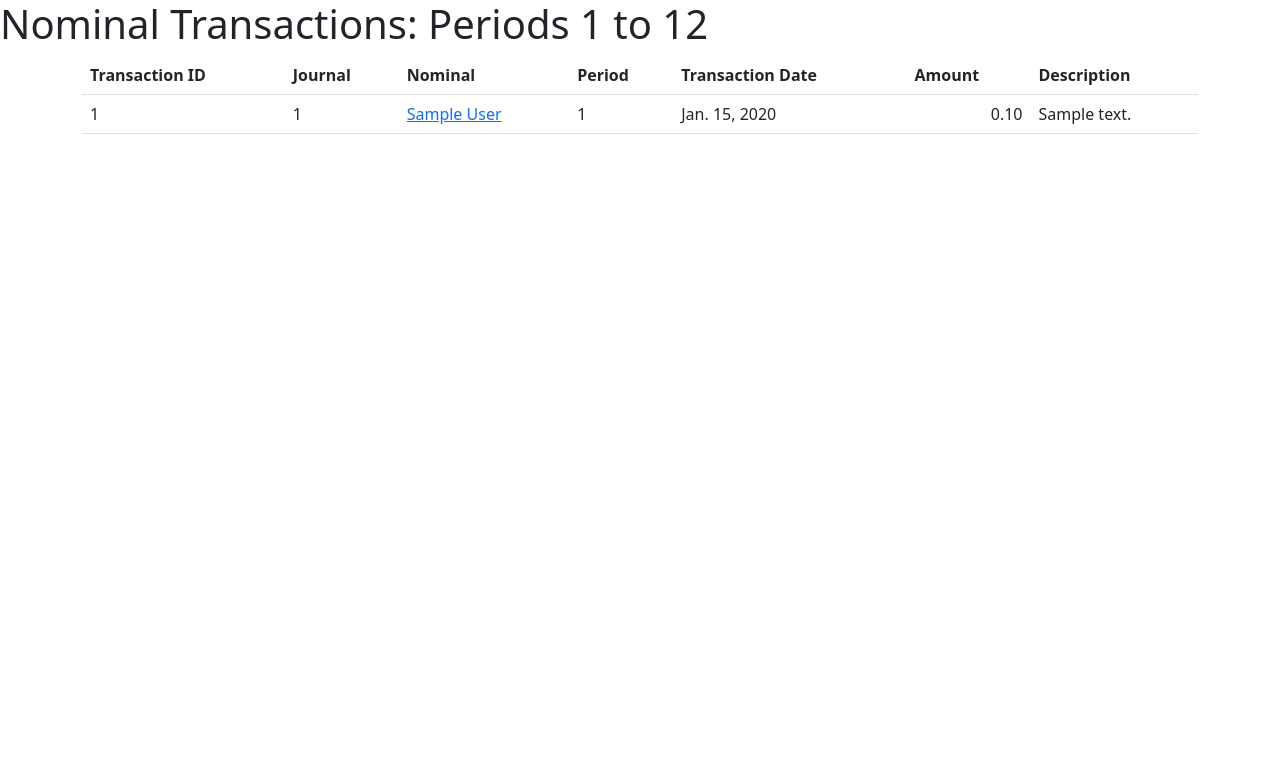
After one commit to HaeckelK/bookkeeping, a Django app: page /nominal_transactions/ in a window 1280 px wide. The commit adds this page. Shown: the top 783 px of the page. Run offline with Django 3.2, Linux system fonts and the light colour scheme; tables that the repository leaves empty hold one stand-in row (values such as "Sample post").

Commit message:
Front nominal transactions (#33)
* feat: add NominalTransactions model

* feat: rename nominal transactions

* feat: export nominal transactions to django format

* feat: /nominal_transactions list all

* feat: /nominal_transctions nominals and period filters

* feat: /nominal_transactions/ if no nominals supplied use all nominals

* feat: next button to loop over nominal accounts

* feat: previous button to loop over nominal accounts

* feat: display period range on nominal transactions

* feat: use nominal in nominal_transactions to link to filtered nominal view

Co-authored-by: HaeckelK <haeckelk.github@gmail.com>

```diff
--- a/accounts/accounts/urls.py
+++ b/accounts/accounts/urls.py
@@ -21,4 +21,5 @@ from dashboards import views
 urlpatterns = [
     path('admin/', admin.site.urls),
     path('trial_balance/', views.trial_balance),
+    path('nominal_transactions/', views.nominal_transactions),
 ]
--- a/accounts/dashboards/admin.py
+++ b/accounts/dashboards/admin.py
@@ -1,8 +1,9 @@
 from django.contrib import admin
 
-from .models import NominalAccount, JournalLine, Journal, PeriodBalance
+from .models import NominalAccount, JournalLine, Journal, PeriodBalance, NominalTransaction
 
 admin.site.register(NominalAccount)
 admin.site.register(JournalLine)
 admin.site.register(Journal)
 admin.site.register(PeriodBalance)
+admin.site.register(NominalTransaction)
--- a/accounts/dashboards/models.py
+++ b/accounts/dashboards/models.py
@@ -44,3 +44,24 @@ class PeriodBalance(models.Model):
     amount = models.IntegerField()
     amount_cumulative = models.IntegerField()
     count_transactions = models.IntegerField()
+
+
+class NominalTransaction(models.Model):
+    transaction_id = models.IntegerField(unique=True)
+    journal_id = models.IntegerField()
+    date_transaction = models.DateField()
+    period = models.IntegerField()
+    nominal = models.ForeignKey(NominalAccount, on_delete=models.CASCADE)
+    amount = models.IntegerField()
+    description = models.CharField(max_length=500)
+
+    @property
+    def amount_display(self) -> str:
+        decimal = self.amount / 100
+        display = "{:,}".format(decimal)
+        if len(display.split(".")[1]) == 1:
+            display += "0"
+        if self.amount < 0:
+            display = display.replace("-", "")
+            display = "(" + display + ")"
+        return display
--- /dev/null
+++ b/accounts/dashboards/templates/nominal_transactions.html
@@ -0,0 +1,41 @@
+<html>
+    <head>
+        <title>
+            Nominal Transactions
+        </title>
+        <link href="https://cdn.jsdelivr.net/npm/bootstrap@5.0.2/dist/css/bootstrap.min.css" rel="stylesheet" integrity="sha384-EVSTQN3/azprG1Anm3QDgpJLIm9Nao0Yz1ztcQTwFspd3yD65VohhpuuCOmLASjC" crossorigin="anonymous">
+    </head>
+    <body>
+        <h1>Nominal Transactions: Periods {{ period_from }} to {{ period_to}}</h1>
+        {% if link_previous != "" %}
+        <a href="{{ link_previous }}">Previous</a>
+        {% endif %}
+        {% if link_next != "" %}
+        <a href="{{ link_next }}">Next</a>
+        {% endif %}
+        <div class="container">
+            <table class="table table-hover">
+                <tr>
+                    <th>Transaction ID</th>
+                    <th>Journal</th>
+                    <th>Nominal</th>
+                    <th>Period</th>
+                    <th>Transaction Date</th>
+                    <th>Amount</th>
+                    <th>Description</th>
+                </tr>
+                {% for transaction in transactions %}
+                <tr>
+                    <td>{{ transaction.transaction_id }}</td>
+                    <td>{{ transaction.journal_id }}</td>
+                    <td><a href="/nominal_transactions/?nominals={{ transaction.nominal.name }}{{ query_params }}">{{ transaction.nominal.name }}</a></td>
+                    <td>{{ transaction.period }}</td>
+                    <td>{{ transaction.date_transaction }}</td>
+                    <td style="text-align:right">{{ transaction.amount_display }}</td>
+                    <td>{{ transaction.description }}</td>
+                </tr>
+                {% endfor %}
+            </table>
+        </div>
+    </body>
+</html>
--- a/accounts/dashboards/templates/trial_balance.html
+++ b/accounts/dashboards/templates/trial_balance.html
@@ -15,7 +15,7 @@
                 </tr>
                 {% for balance in balances %}
                 <tr>
-                    <td><a href="/nominals/{{ balance.nominal.name }}">{{ balance.nominal.name }}</a></td>
+                    <td><a href="/nominal_transactions/?nominals={{ balance.nominal.name }}">{{ balance.nominal.name }}</a></td>
                     <td><a href="/nominal_transactions/?nominals={{ balance.nominal.name }}&period_start={{period}}&period_end={{period}}">
                     {% if cumulative is True %}
                         {{ balance.amount_cumulative }}
--- a/accounts/dashboards/views.py
+++ b/accounts/dashboards/views.py
@@ -1,6 +1,6 @@
 from django.shortcuts import render, HttpResponse
 
-from .models import PeriodBalance
+from .models import PeriodBalance, NominalTransaction, NominalAccount
 
 
 def trial_balance(request):
@@ -17,3 +17,40 @@ def trial_balance(request):
                "period": period,
                "cumulative": cumulative}
     return render(request, "trial_balance.html", context)
+
+
+def nominal_transactions(request):
+    period_from = int(request.GET.get("period_start", 1))
+    period_to = int(request.GET.get("period_end", 12))
+    nominal_names = request.GET.get("nominals", "").split(",")
+    query_params = f"&period_start={period_from}&period_end={period_to}"
+
+    if nominal_names == [""]:
+        nominal_names = NominalAccount.objects.values_list('name', flat=True)
+    transactions = NominalTransaction.objects.filter(nominal__name__in=nominal_names,
+                                                    period__gte=period_from,
+                                                    period__lte=period_to)
+
+    link_next, link_previous = "", ""
+    if len(nominal_names) == 1:
+        nominal_account = NominalAccount.objects.get(name=nominal_names[0])
+        try:
+            next_name = NominalAccount.objects.get(pk=nominal_account.pk+1)
+        except NominalAccount.DoesNotExist:
+            pass
+        else:
+            link_next = f"/nominal_transactions/?nominals={next_name.name}{query_params}"
+        try:
+            previous_name = NominalAccount.objects.get(pk=nominal_account.pk-1)
+        except NominalAccount.DoesNotExist:
+            pass
+        else:
+            link_previous = f"/nominal_transactions/?nominals={previous_name.name}{query_params}"
+
+    context = {"transactions": transactions,
+               "period_from": period_from,
+               "period_to": period_to,
+               "link_next": link_next,
+               "link_previous": link_previous,
+               "query_params": query_params}
+    return render(request, "nominal_transactions.html", context)
```
Also changed, not shown: main.py (+15 -0 lines), accounts/dashboards/migrations/0001_initial.py (added), accounts/dashboards/migrations/0002_rename_nominaltransactions_nominaltransaction.py (added).
